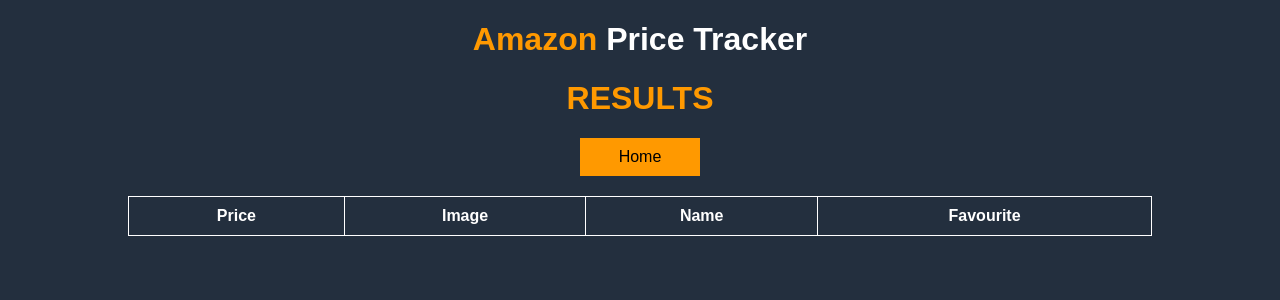
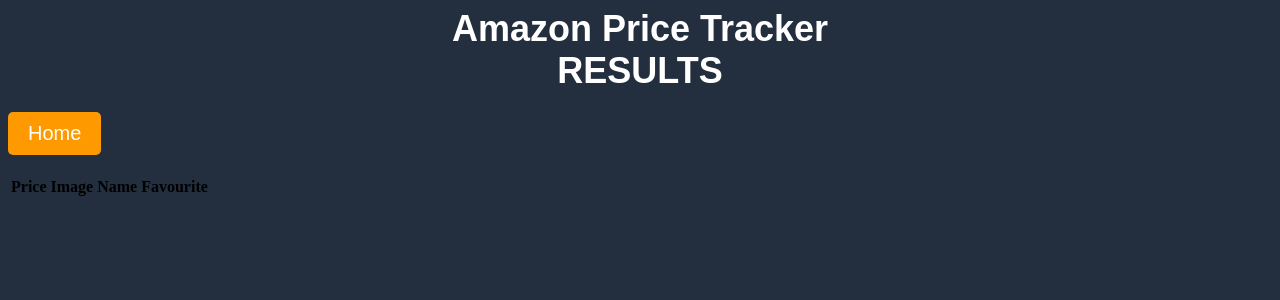
Before and after one commit to zac7643/course, a Flask app: template templates/results.html in a window 1280 px wide. Shown: the top 300 px of the page. Run offline with Flask 3, Linux system fonts and the light colour scheme; the template is opened without the code that fills it, so the values that code supplies are empty; some libraries are stand-ins or nearby versions.

Commit message:
Update resultsCSS.css

```diff
--- a/static/resultsCSS.css
+++ b/static/resultsCSS.css
@@ -1,77 +1,97 @@
+h1 {
+  text-align: center;
+  margin: 0;
+  font-size: 36px;
+  color: #fff;
+  font-family: "Officina Sans Bold", sans-serif;
+}
+
 body {
   background-color: #232f3e;
-  color: #fff;
-  margin: 0;
-  font-family: 'Arial', sans-serif;
 }
 
-.container {
-  width: 80%;
-  margin: 0 auto;
+#customers {
+  font-family: Arial, Helvetica, sans-serif;
+  border-collapse: collapse;
+  width: 100%;
 }
 
-.title {
-  text-align: center;
-  color: #FF9900;
+#customers td, #customers th {
+  border: 0.5px solid #ddd;
+  padding: 8px;
 }
 
-.title span {
-  color: #fff;
+#customers tr:nth-child(even){background-color: #232f3e;}
+
+#customers tr:hover {background-color: #232f50;}
+
+#customers th {
+  padding-top: 12px;
+  padding-bottom: 12px;
+  text-align: left;
+  background-color: #FF9900;
+  color: white;
 }
 
-.results {
-  text-align: center;
-  color: #FF9900;
+td a {
+  display: block;
+  color: #fff;
+  text-decoration: none;
+}
+
+.like-btn {
+  display: flex;
+  justify-content: center;
+  align-items: center;
+}
+
+.like-btn:active{
+  transform: scale(0.9, 0.9);
+}
+
+.like-btn.active{
+  animation: pop 0.6s 1;
+}
+
+.like-btn path {
+  fill: #767676;
+}
+
+.like-btn.active path{
+  fill: #ec3e3e;
+}
+
+.clone{
+  position: absolute;
+  animation: moveOutwards 0.9s 1;
+  opacity: 0;
+}
+
+@keyframes moveOutwards{
+  from {
+      opacity: 1;
+      transform: translate(0, 0);
+  }
+  to{
+      opacity: 0;
+      transform: translate(0px, -20px);
+  }
 }
 
 .home-btn {
-  display: block;
-  width: 100px;
-  color: #000;
+  display: inline-block;
+  padding: 10px 20px;
+  margin: 20px 0;
   background-color: #FF9900;
-  padding: 10px;
+  color: #fff;
+  font-family: Arial, Helvetica, sans-serif;
+  font-size: 20px;
+  text-decoration: none;
   text-align: center;
-  margin: 20px auto;
-  text-decoration: none;
+  border-radius: 5px;
   transition: background-color 0.3s ease;
 }
 
 .home-btn:hover {
-  background-color: #1f262d;
-  color: #fff;
+  background-color: #e68a00;
 }
-
-.table {
-  width: 100%;
-  color: #fff;
-  margin: 20px 0;
-  border-collapse: collapse;
-}
-
-.table th, .table td {
-  padding: 10px;
-  border: 1px solid #fff;
-}
-
-.product-link, .product-link:hover {
-  color: #FF9900;
-}
-
-.fav-btn {
-  border: none;
-  background-color: transparent;
-  color: #FF9900;
-  cursor: pointer;
-  font-size: 20px;
-}
-
-.price {
-  color: #0af416;
-}
-
-.product-img {
-  width: 100px;
-  height: auto;
-  object-fit: contain;
-  border-radius: 5px;
-}
```
